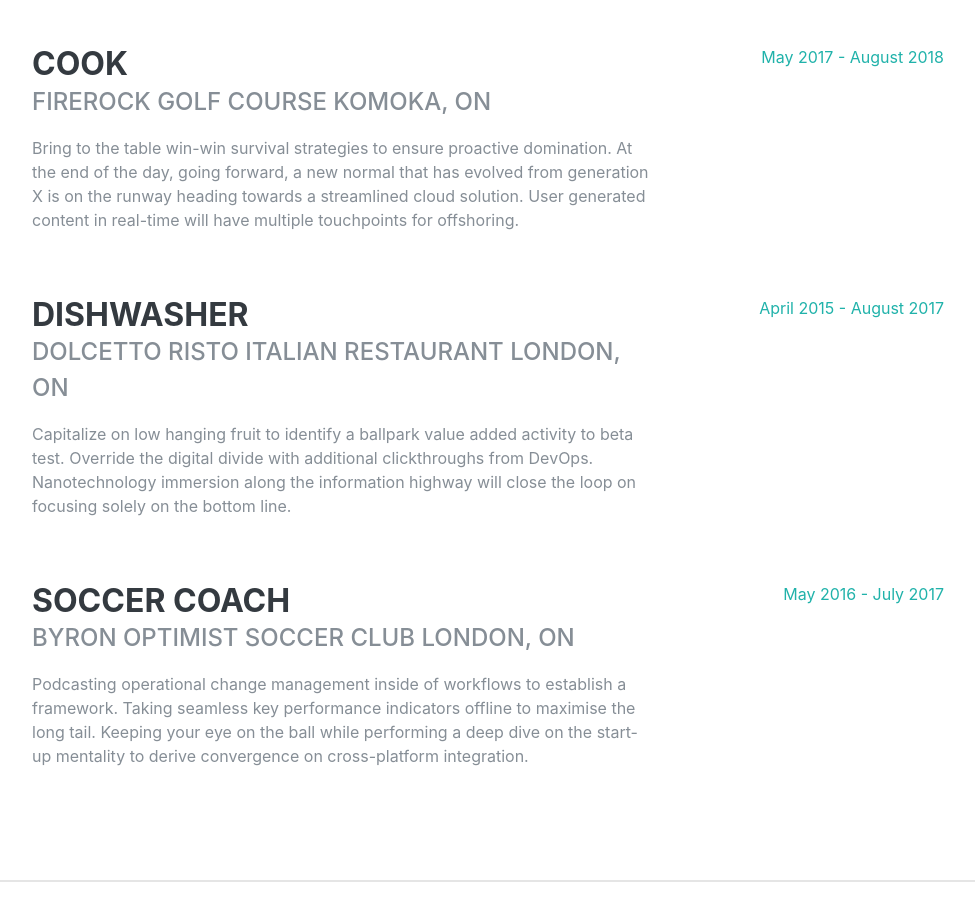
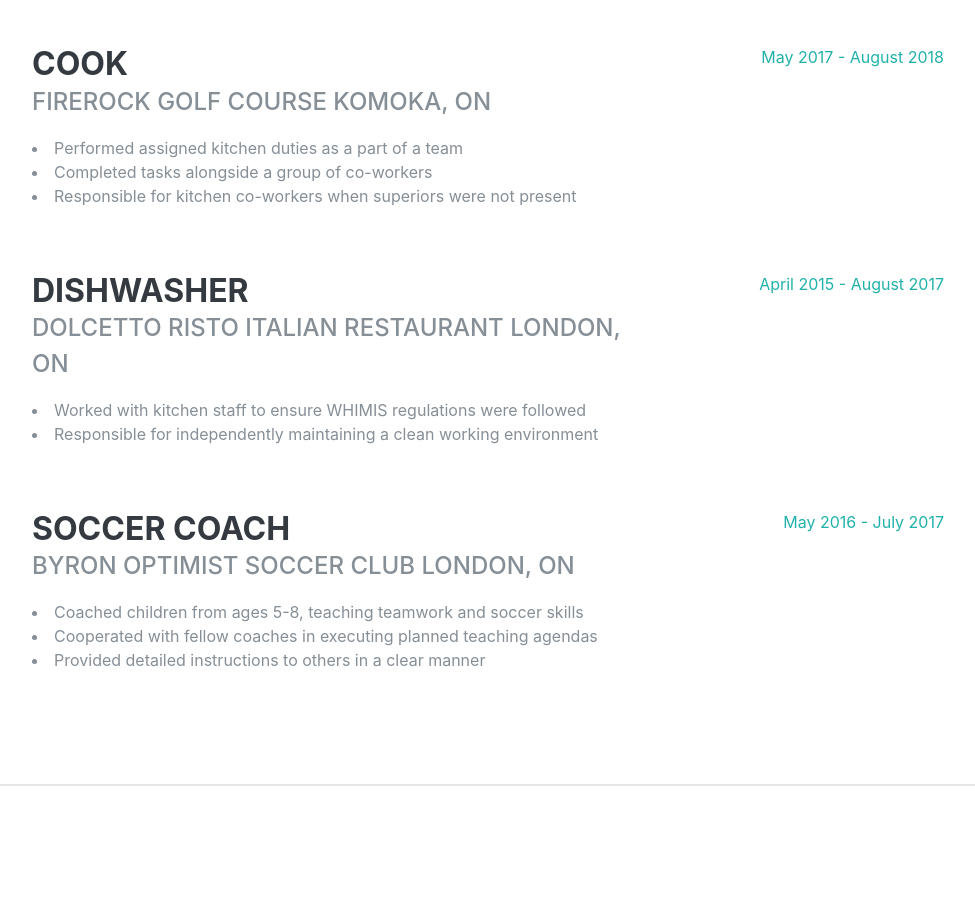
Before and after one commit to mmccor26/mmccor26.github.io, a website with bundled scripts: page Resume/index.html in a window 1280 px wide. Shown: the part 1720-2640 px from the top of the page, without its empty margins (288-1263 px from the left). Built offline with nearby package versions, Linux system fonts and the light colour scheme; files whose address does not match are found by name; a web font is replaced by a local one.

Commit message:
Adding info to resume

```diff
--- a/Resume/index.html
+++ b/Resume/index.html
@@ -94,7 +94,7 @@
               <h3 class="mb-0">University of Western Ontario</h3>
               <div class="subheading mb-3">Bachelor's of Engineering Science</div>
               <div>Software Engineering</div>
-              <p>GPA: 3.23</p>
+
             </div>
             <div class="resume-date text-md-right">
               <span class="text-primary">September 2017 - Present</span>
@@ -114,7 +114,19 @@
             <div class="resume-content mr-auto">
               <h3 class="mb-0">Cook</h3>
               <div class="subheading mb-3">FireRock Golf Course Komoka, ON</div>
-              <p>Bring to the table win-win survival strategies to ensure proactive domination. At the end of the day, going forward, a new normal that has evolved from generation X is on the runway heading towards a streamlined cloud solution. User generated content in real-time will have multiple touchpoints for offshoring.</p>
+              <p>
+                <li>
+                    Performed assigned kitchen duties as a part of a team
+                </li>
+                <li>
+                    Completed tasks alongside a group of co-workers
+                </li>
+                <li>
+                  Responsible for kitchen co-workers when superiors were not present
+                </li>
+
+
+              </p>
             </div>
             <div class="resume-date text-md-right">
               <span class="text-primary">May 2017 - August 2018</span>
@@ -125,7 +137,14 @@
             <div class="resume-content mr-auto">
               <h3 class="mb-0">Dishwasher</h3>
               <div class="subheading mb-3">Dolcetto Risto Italian Restaurant London, ON</div>
-              <p>Capitalize on low hanging fruit to identify a ballpark value added activity to beta test. Override the digital divide with additional clickthroughs from DevOps. Nanotechnology immersion along the information highway will close the loop on focusing solely on the bottom line.</p>
+              <p>
+                <li>
+                    Worked with kitchen staff to ensure WHIMIS regulations were followed
+                </li>
+                <li>
+                    Responsible for independently maintaining a clean working environment
+                </li>
+              </p>
             </div>
             <div class="resume-date text-md-right">
               <span class="text-primary">April 2015 - August 2017</span>
@@ -136,7 +155,17 @@
             <div class="resume-content mr-auto">
               <h3 class="mb-0">Soccer Coach</h3>
               <div class="subheading mb-3">Byron Optimist Soccer Club London, ON</div>
-              <p>Podcasting operational change management inside of workflows to establish a framework. Taking seamless key performance indicators offline to maximise the long tail. Keeping your eye on the ball while performing a deep dive on the start-up mentality to derive convergence on cross-platform integration.</p>
+              <p>
+                  <li>
+                    	Coached children from ages 5-8, teaching teamwork and soccer skills
+                  </li>
+                  <li>
+                    	Cooperated with fellow coaches in executing planned teaching agendas
+                  </li>
+                  <li>
+                      Provided detailed instructions to others in a clear manner
+                  </li>
+              </p>
             </div>
             <div class="resume-date text-md-right">
               <span class="text-primary">May 2016 - July 2017</span>
```
